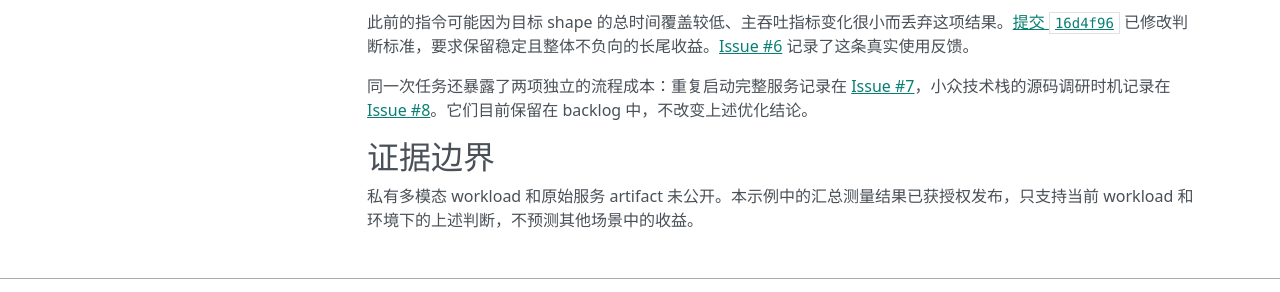
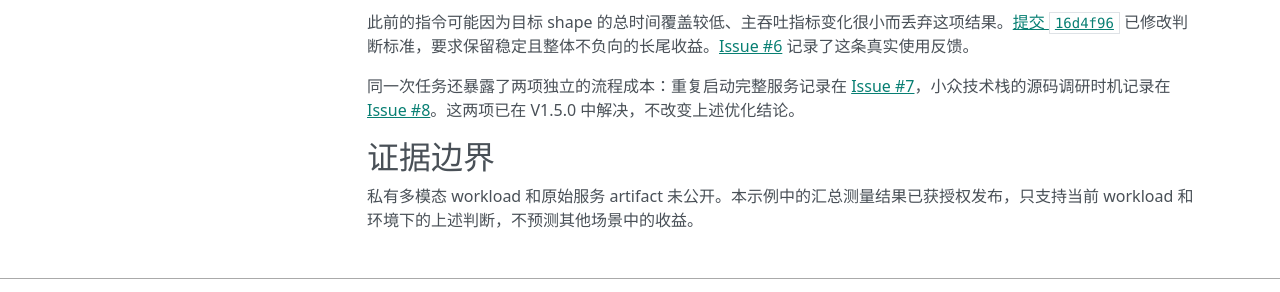
Before and after one commit to troycheng/cuda-kernel-optimizer, an MkDocs documentation site: the page built from docs/case-mxfp6-sm120-tail-latency.zh-CN.md, in a window 1280 px wide and 900 px high, scrolled down 697 px. Shown: the part 565-857 px from the top of the window. Built offline with MkDocs 1.6.1, drawn with Linux system fonts in a browser that asks for light colours; nearby versions of some CDN libraries.

```diff
--- a/docs/case-mxfp6-sm120-tail-latency.zh-CN.md
+++ b/docs/case-mxfp6-sm120-tail-latency.zh-CN.md
@@ -40,7 +40,7 @@ TPOT 改善为正表示每个输出 token 的耗时下降。这些测量没有
 
 此前的指令可能因为目标 shape 的总时间覆盖较低、主吞吐指标变化很小而丢弃这项结果。[提交 `16d4f96`](https://github.com/troycheng/cuda-kernel-optimizer/commit/16d4f96) 已修改判断标准，要求保留稳定且整体不负向的长尾收益。[Issue #6](https://github.com/troycheng/cuda-kernel-optimizer/issues/6) 记录了这条真实使用反馈。
 
-同一次任务还暴露了两项独立的流程成本：重复启动完整服务记录在 [Issue #7](https://github.com/troycheng/cuda-kernel-optimizer/issues/7)，小众技术栈的源码调研时机记录在 [Issue #8](https://github.com/troycheng/cuda-kernel-optimizer/issues/8)。它们目前保留在 backlog 中，不改变上述优化结论。
+同一次任务还暴露了两项独立的流程成本：重复启动完整服务记录在 [Issue #7](https://github.com/troycheng/cuda-kernel-optimizer/issues/7)，小众技术栈的源码调研时机记录在 [Issue #8](https://github.com/troycheng/cuda-kernel-optimizer/issues/8)。这两项已在 V1.5.0 中解决，不改变上述优化结论。
 
 ## 证据边界
 
```
Also changed, not shown: docs/case-mxfp6-sm120-tail-latency.md (+1 -1 lines).
